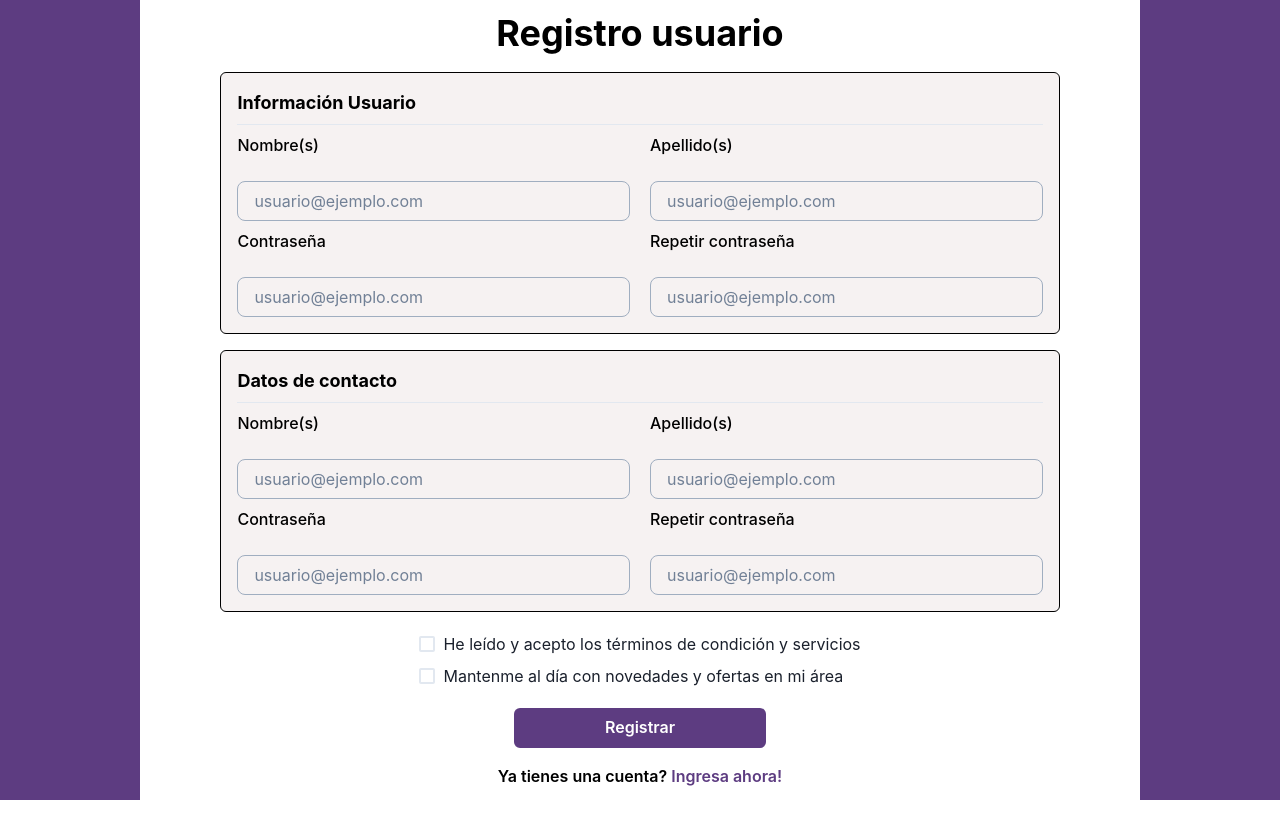
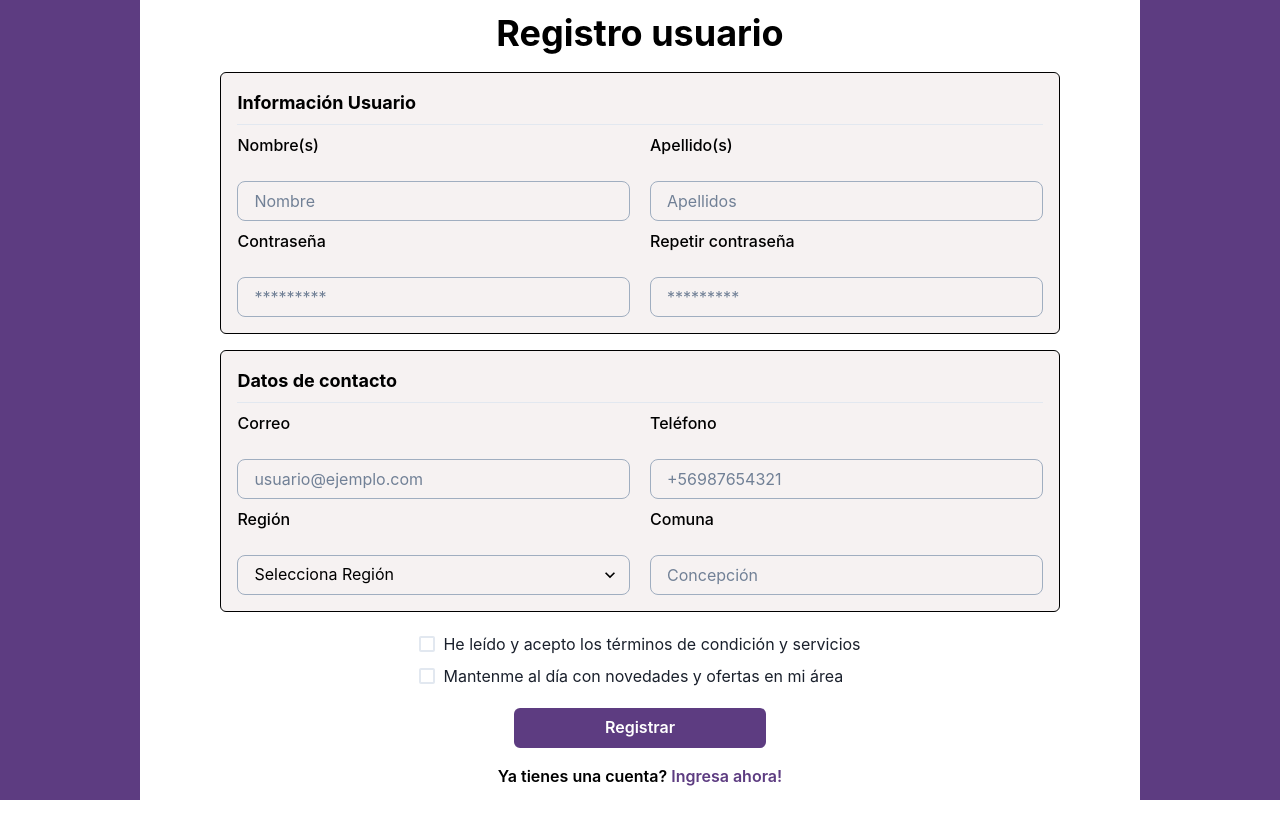
Before and after one commit to cristobalromanl/proyectoGPS, a Next.js app in the folder frontend/: page /registro in a window 1280 px wide. Built offline with nearby package versions, Linux system fonts and the light colour scheme.

Commit message:
añadi regiones

```diff
--- a/frontend/pages/registro.jsx
+++ b/frontend/pages/registro.jsx
@@ -12,6 +12,7 @@ import {
   FormLabel,
   Form,
   Stack,
+  Select,
   FormErrorMessage,
   Text,
   Divider,
@@ -83,7 +84,7 @@ function LoginForm() {
 
                     <Input
                       type="text"
-                      placeholder="usuario@ejemplo.com"
+                      placeholder="Nombre"
                       mt={4}
                       borderColor="gray.400"
                       borderWidth="1px"
@@ -103,7 +104,7 @@ function LoginForm() {
 
                     <Input
                       type="text"
-                      placeholder="usuario@ejemplo.com"
+                      placeholder="Apellidos"
                       mt={4}
                       borderColor="gray.400"
                       borderWidth="1px"
@@ -130,7 +131,7 @@ function LoginForm() {
 
                     <Input
                       type="password"
-                      placeholder="usuario@ejemplo.com"
+                      placeholder="*********"
                       mt={4}
                       borderColor="gray.400"
                       borderWidth="1px"
@@ -150,7 +151,7 @@ function LoginForm() {
 
                     <Input
                       type="password"
-                      placeholder="usuario@ejemplo.com"
+                      placeholder="*********"
                       mt={4}
                       borderColor="gray.400"
                       borderWidth="1px"
@@ -187,7 +188,7 @@ function LoginForm() {
                     spacing="-4px"
                     width="100%"
                   >
-                    <FormLabel>Nombre(s)</FormLabel>
+                    <FormLabel>Correo</FormLabel>
 
                     <Input
                       type="text"
@@ -207,11 +208,11 @@ function LoginForm() {
                     spacing="-4px"
                     width="100%"
                   >
-                    <FormLabel>Apellido(s)</FormLabel>
+                    <FormLabel>Teléfono</FormLabel>
 
                     <Input
-                      type="text"
-                      placeholder="usuario@ejemplo.com"
+                      type="tel"
+                      placeholder="+56987654321"
                       mt={4}
                       borderColor="gray.400"
                       borderWidth="1px"
@@ -234,11 +235,11 @@ function LoginForm() {
                     spacing="-4px"
                     width="100%"
                   >
-                    <FormLabel>Contraseña</FormLabel>
+                    <FormLabel>Región</FormLabel>
 
-                    <Input
-                      type="password"
-                      placeholder="usuario@ejemplo.com"
+                    <Select
+                      placeholder="Selecciona Región"
+                      type="text"
                       mt={4}
                       borderColor="gray.400"
                       borderWidth="1px"
@@ -246,7 +247,29 @@ function LoginForm() {
                       _hover={{
                         borderColor: "gray.600",
                       }}
-                    />
+                    >
+                      <option value="option15">Arica y Parinacota - XV</option>
+                      <option value="region1">Arica y Parinacota - XV</option>
+                      <option value="region2">Tarapacá - I</option>
+                      <option value="region3">Antofagasta - II</option>
+                      <option value="region4">Atacama - III</option>
+                      <option value="region5">Coquimbo - IV</option>
+                      <option value="region6">Valparaiso - V</option>
+                      <option value="region7">
+                        Metropolitana de Santiago - RM
+                      </option>
+                      <option value="region8">
+                        Libertador General Bernardo OHiggins - VI
+                      </option>
+                      <option value="region9">Maule - VII</option>
+                      <option value="region10">Biobío - VIII</option>
+                      <option value="region11">La Araucanía - IX</option>
+                      <option value="region12">Los Ríos - XIV</option>
+                      <option value="region13">Los Lagos - X</option>
+                      <option value="region14">
+                        Aisén del General Carlos Ibáñez del Campo - XI
+                      </option>
+                    </Select>
                   </Stack>{" "}
                   <Stack
                     direction="column"
@@ -254,11 +277,11 @@ function LoginForm() {
                     spacing="-4px"
                     width="100%"
                   >
-                    <FormLabel>Repetir contraseña</FormLabel>
+                    <FormLabel>Comuna</FormLabel>
 
                     <Input
                       type="password"
-                      placeholder="usuario@ejemplo.com"
+                      placeholder="Concepción"
                       mt={4}
                       borderColor="gray.400"
                       borderWidth="1px"
```
